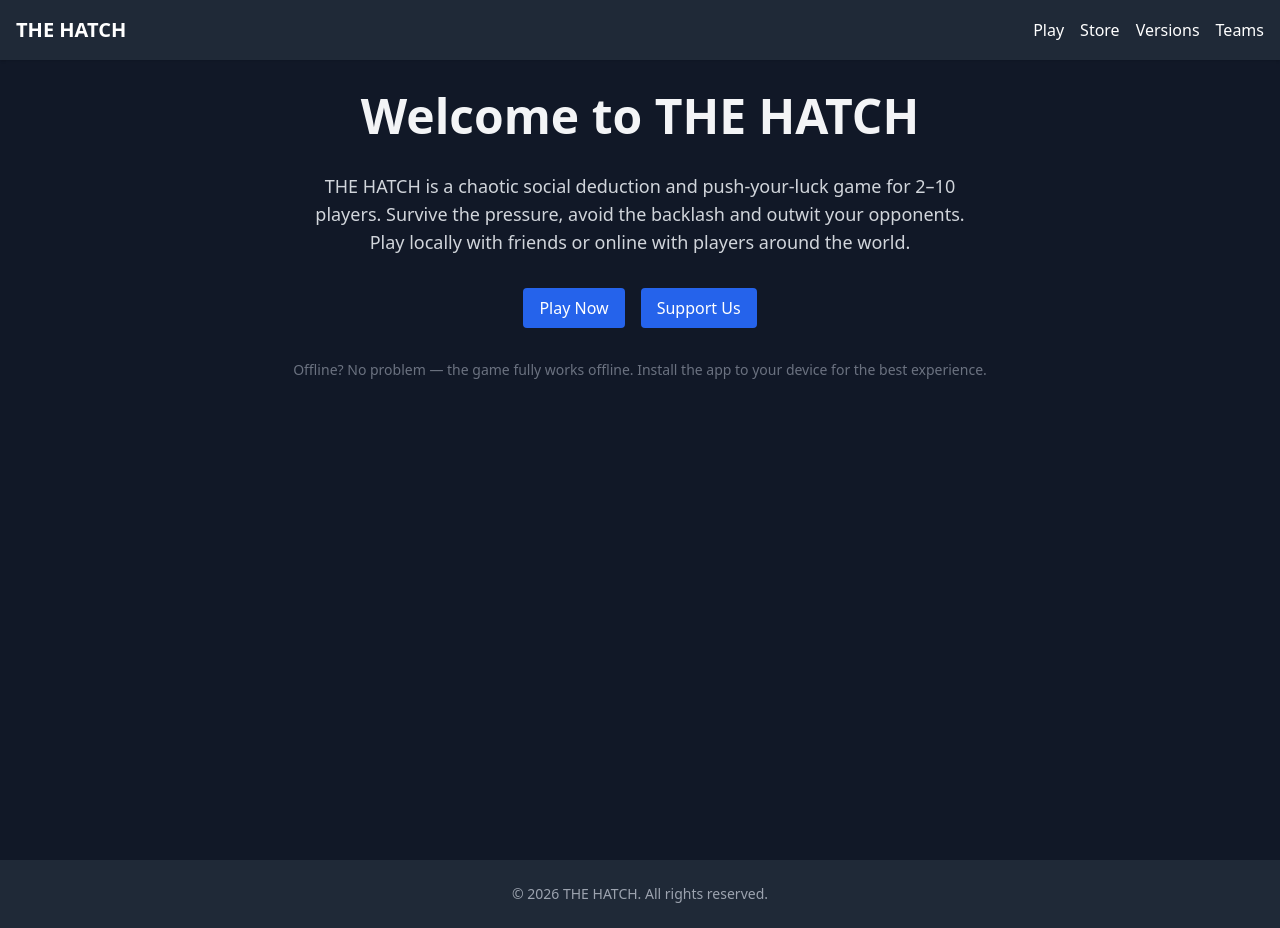
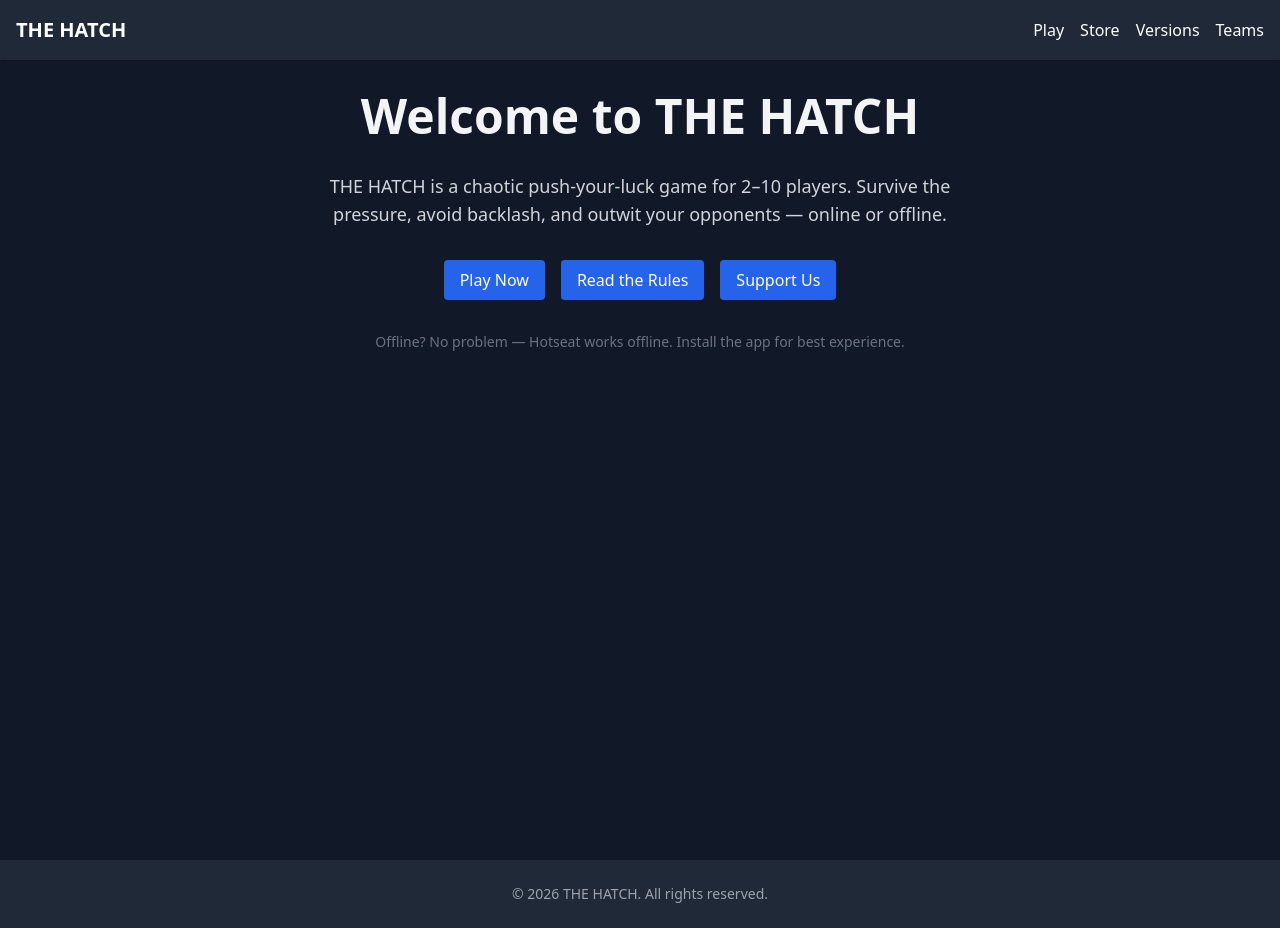
Before and after one commit to CeoSolace/TheHatchGame, a Next.js app: page / in a window 1280 px wide. Built offline with nearby package versions, Linux system fonts and the light colour scheme.

Commit message:
Update page.tsx

```diff
--- a/app/page.tsx
+++ b/app/page.tsx
@@ -3,20 +3,21 @@ import Link from 'next/link'
 export default function Home() {
   return (
     <section className="space-y-8 text-center">
-      <h1 className="text-5xl font-bold">Welcome to THE HATCH</h1>
+      <h1 className="text-5xl font-bold">Welcome to THE HATCH</h1>
+
       <p className="max-w-2xl mx-auto text-lg text-gray-300">
-        THE HATCH is a chaotic social deduction and push‑your‑luck game for 2–10
-        players. Survive the pressure, avoid the backlash and outwit your
-        opponents. Play locally with friends or online with players around the
-        world.
+        THE HATCH is a chaotic push-your-luck game for 2–10 players. Survive the pressure,
+        avoid backlash, and outwit your opponents — online or offline.
       </p>
+
       <div className="flex flex-col sm:flex-row justify-center items-center gap-4">
         <Link href="/game" className="btn">Play Now</Link>
+        <Link href="/versions" className="btn bg-purple-600 hover:bg-purple-700">Read the Rules</Link>
         <Link href="/buy" className="btn bg-green-600 hover:bg-green-700">Support Us</Link>
       </div>
+
       <p className="text-sm text-gray-500">
-        Offline? No problem — the game fully works offline. Install the app to
-        your device for the best experience.
+        Offline? No problem — Hotseat works offline. Install the app for best experience.
       </p>
     </section>
   )
```
